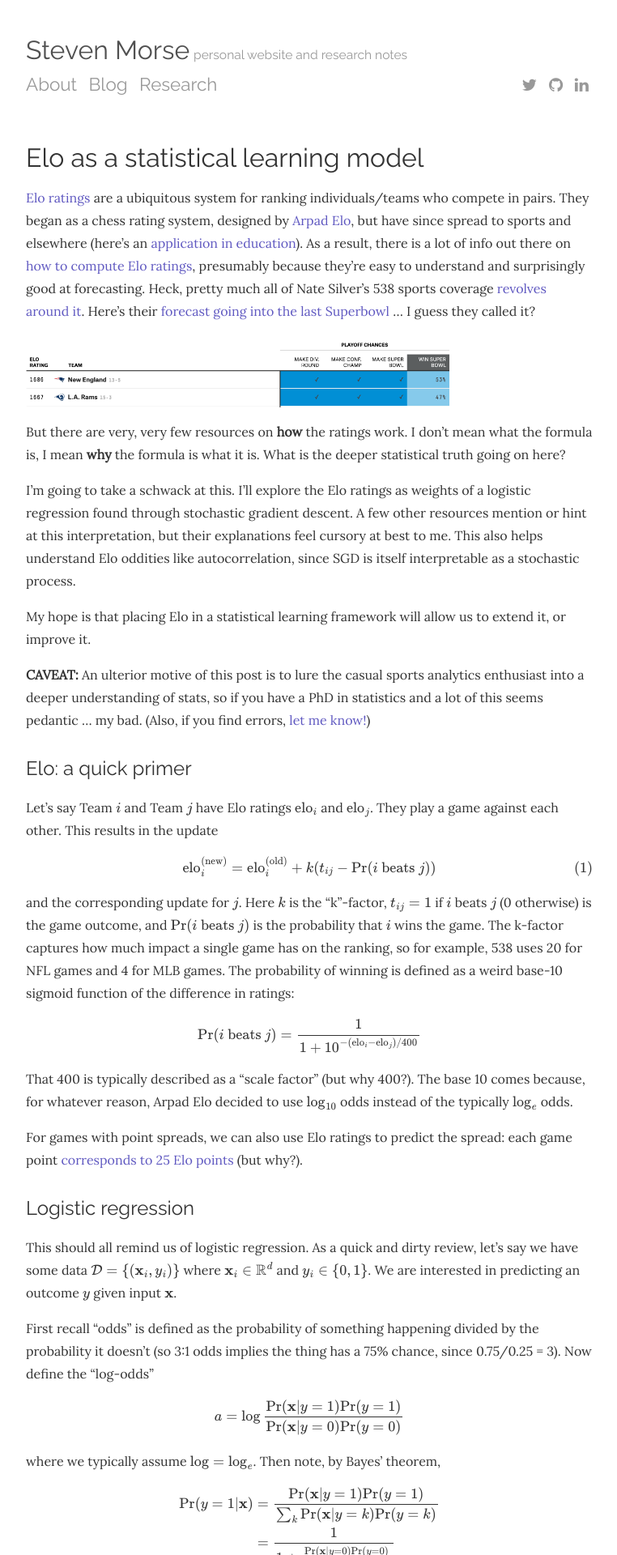
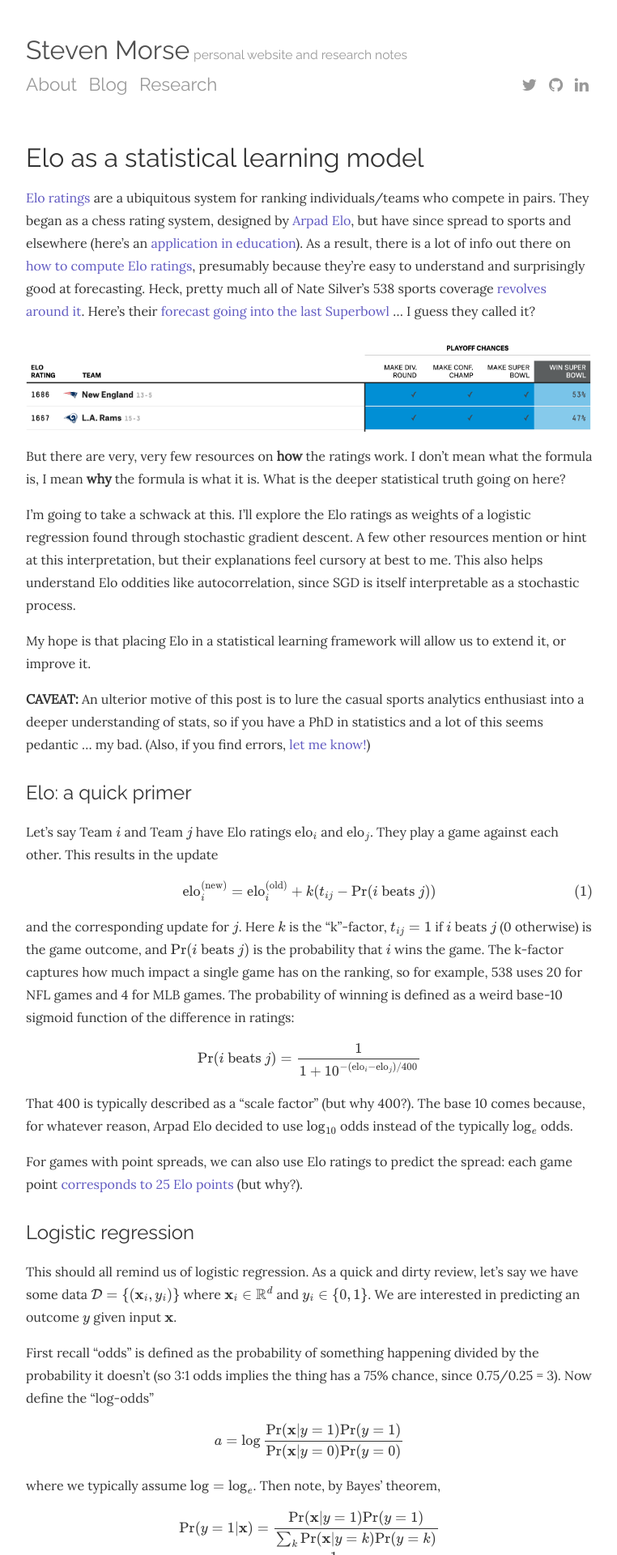
Before and after one commit to stmorse/stmorse.github.io, a Jekyll site: the page built from _posts/2019-05-20-Elo.md, in a window 1280 px wide. Shown: the top 1920 px of the page at 81% size, without its empty margins (258-1020 px from the left). Built offline with Jekyll 4.4.1, drawn with Linux system fonts in a browser that asks for light colours; nearby versions of some CDN libraries; formulas are drawn with MathJax 3.

Commit message:
tweaking pics

```diff
--- a/_posts/2019-05-20-Elo.md
+++ b/_posts/2019-05-20-Elo.md
@@ -8,7 +8,7 @@
 
 [Elo ratings](https://en.wikipedia.org/wiki/Elo_rating_system) are a ubiquitous system for ranking individuals/teams who compete in pairs.  They began as a chess rating system, designed by [Arpad Elo](http://www.nytimes.com/1992/11/14/obituaries/prof-arpad-e-elo-is-dead-at-89-inventor-of-chess-ratings-system.html), but have since spread to sports and elsewhere (here's an [application in education](https://www.sciencedirect.com/science/article/pii/S036013151630080X)).  As a result, there is a lot of info out there on [how to compute Elo ratings](https://fivethirtyeight.com/methodology/how-our-nfl-predictions-work/), presumably because they're easy to understand and surprisingly good at forecasting.  Heck, pretty much all of Nate Silver's 538 sports coverage [revolves around it](https://fivethirtyeight.com/tag/elo-ratings/).  Here's their [forecast going into the last Superbowl](https://projects.fivethirtyeight.com/2018-nfl-predictions/) ... I guess they called it?
 
-<img align="center" width="75%" src="{{ site.github.url }}/images/538_elo.png" alt="538 Elo screenshot">
+<img align="center" width="100%" src="{{ site.github.url }}/images/538_elo.png" alt="538 Elo screenshot">
 
 But there are very, very few resources on **how** the ratings work.  I don't mean what the formula is, I mean **why** the formula is what it is.  What is the deeper statistical truth going on here?
 
@@ -99,7 +99,8 @@
 There isn't a closed-form solution to Eq. \eqref{eq:entropy_grad} like there is for, say, linear regression, but we can readily apply a numerical technique like gradient descent.
 
 
-<img align="center" width="75%" src="{{ site.github.url }}/images/gd_sgd.png" alt="GD SGD comparison">
+<img align="center" width="50%" src="{{ site.github.url }}/images/gd_sgd.png" alt="GD SGD comparison">
+
 [Image credit: Golden](https://golden.com/wiki/Stochastic_gradient_descent_(SGD))
 
 ## Stochastic Gradient Descent
```
